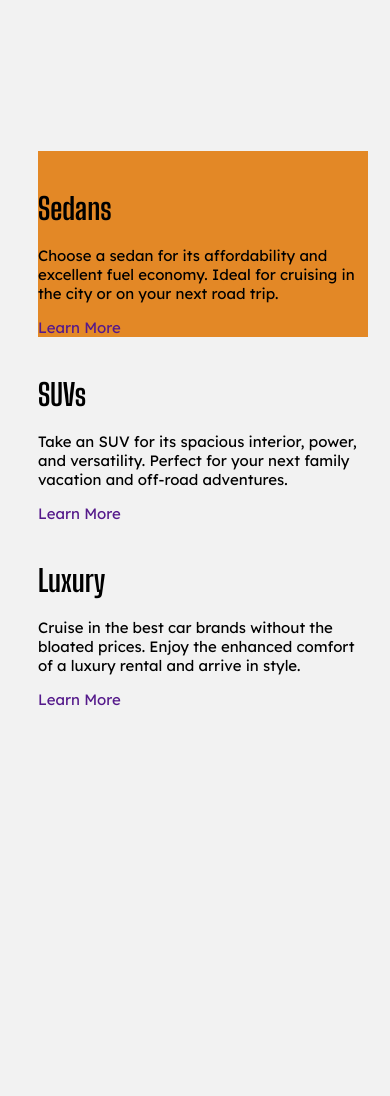
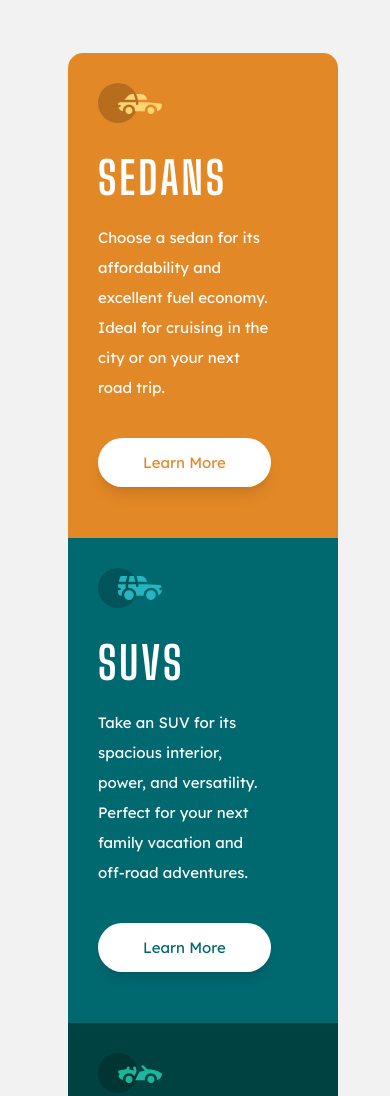
Before and after one commit to hongleang/preview-card-component-main, a plain HTML site: page dist/index.html in a window 390 px wide. Shown: the top 1096 px of the page. Before the commit the page ends 860 px from the top, so only its background shows below. Drawn offline with Linux system fonts and the light colour scheme.

Commit message:
Mobile version completed

```diff
--- a/dist/index.html
+++ b/dist/index.html
@@ -18,7 +18,7 @@
 <body>
   <div class="card-wrapper">
     <div class="card card--orange">
-      <img src="./images/icon-sedans.svg" alt="" class="card__icon">
+      <img src="../images/icon-sedans.svg" alt="" class="card__icon">
       <h1 class="card__header">
         Sedans
       </h1>
@@ -30,7 +30,7 @@
     </div>
 
     <div class="card card--cyan">
-      <img src="./images/icon-suvs.svg" alt="" class="card__icon">
+      <img src="../images/icon-suvs.svg" alt="" class="card__icon">
       <h1 class="card__header">
         SUVs
       </h1>
@@ -42,7 +42,7 @@
     </div>
 
     <div class="card card--dark">
-      <img src="./images/icon-sedans.svg" alt="" class="card__icon">
+      <img src="../images/icon-luxury.svg" alt="" class="card__icon">
       <h1 class="card__header">
         Luxury
       </h1>
--- a/styles/style.scss
+++ b/styles/style.scss
@@ -1,5 +1,5 @@
 //Abstracts
-@import "abstracts/abstrcts.scss";
+@import "./abstracts/abstracts";
 
 //Base Styles
 // @import "base/";
@@ -11,16 +11,19 @@
 // @import "layouts/";
 
 
-html {
+:root {
+  font-size: $font-size;
+  line-height: 2rem;
+}
+
+* {
   box-sizing: border-box;
-  font-size: $font-size;
 }
 
 body {
   display: flex;
-  align-items: center;
+  justify-content: center;
   width: 100vw;
-  height: 100vh;
   background: $lightGray;
   font-family: $paragraph;
 }
@@ -39,15 +42,73 @@ a {
 .card-wrapper {
   display: flex;
   flex-direction: column;
-  margin: 0 2rem;
+  padding: 3rem 1.5rem;
 }
 
 .card {
+  max-width: 270px;
+  height: 360px;
   width: 100%;
-  height: calc(100% / 3);
+  height: 100%;
+  padding: 2rem;
+  padding-bottom: 4rem;
+  color: $white;
+
+  &__header {
+    margin: 2rem 0;
+    font-size: 3rem;
+    letter-spacing: .2rem;
+    text-transform: uppercase;
+  }
+
+  &__text {
+    margin-right: 2.5rem;
+    margin-bottom: 3rem;
+    font-weight: 200;
+  }
 
   &--orange {
-    background-color: $brightOrange;
+    background: $brightOrange;
   }
+  &--cyan {
+    background: $cyan;
+  }
+  &--dark {
+    background: $darkCyan;
+  }
+}
 
+.card:nth-child(1){
+  border-radius: 1rem 1rem 0 0;
 }
+
+.card:nth-child(3){
+  border-radius: 0 0 1rem 1rem;
+}
+
+// Button
+.btn {
+  padding: 1rem 3rem;
+  border-radius: 2rem;
+  box-shadow: 0 10px 15px -3px rgba(0, 0, 0, 0.1), 0 4px 6px -2px rgba(0, 0, 0, 0.05);
+}
+
+.btn-white{
+  background: $white;
+}
+
+.btn-white:hover{
+  background: rgba(255, 255, 255, 0.651);
+}
+
+.text--orange{
+  color: $brightOrange;
+}
+
+.text--cyan{
+  color: $cyan;
+}
+
+.text--dark{
+  color: $darkCyan;
+}
```
Also changed, not shown: dist/css/style.css, styles/abstracts/_abstracts.scss (renamed from styles/abstracts/_abstrcts.scss), 1 other file.
